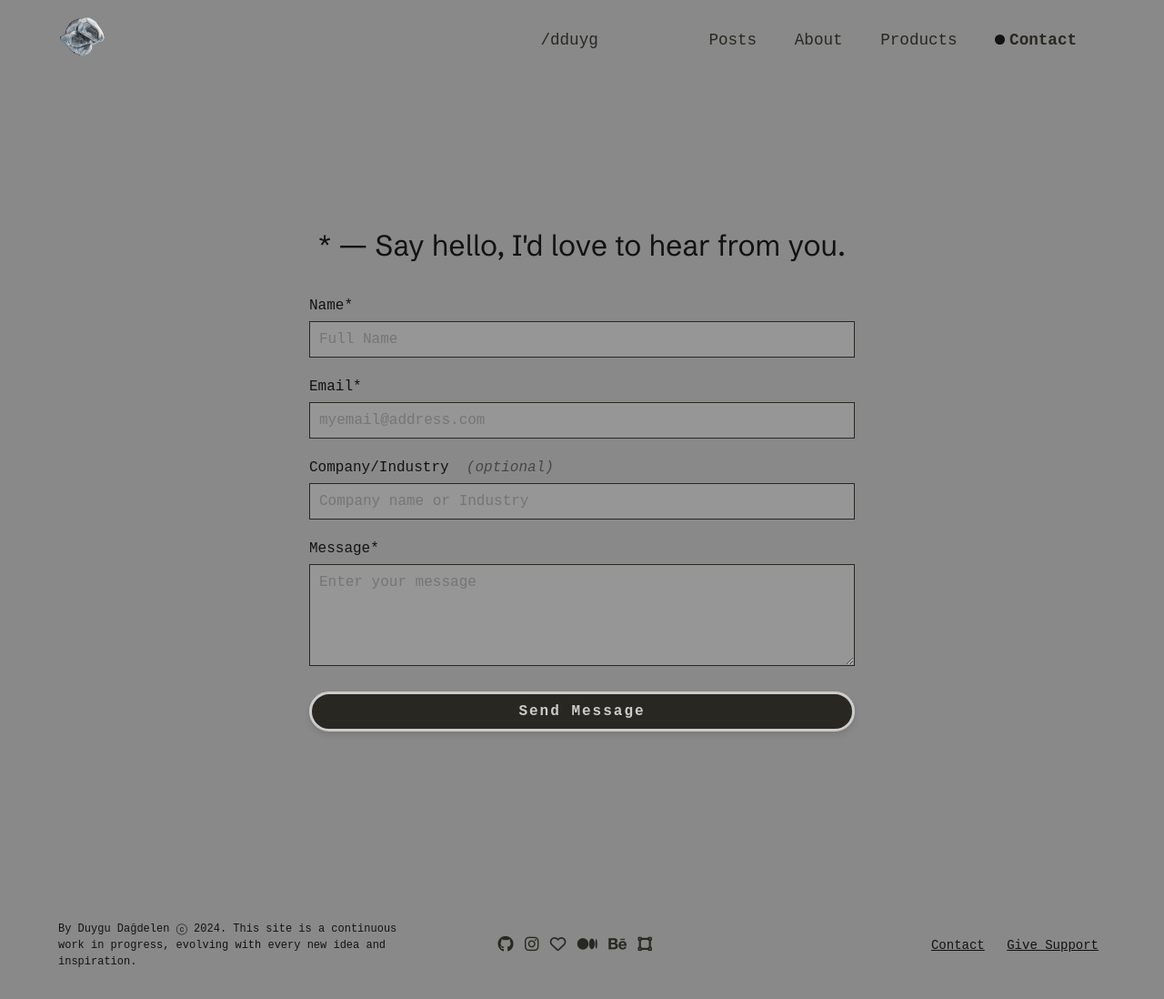
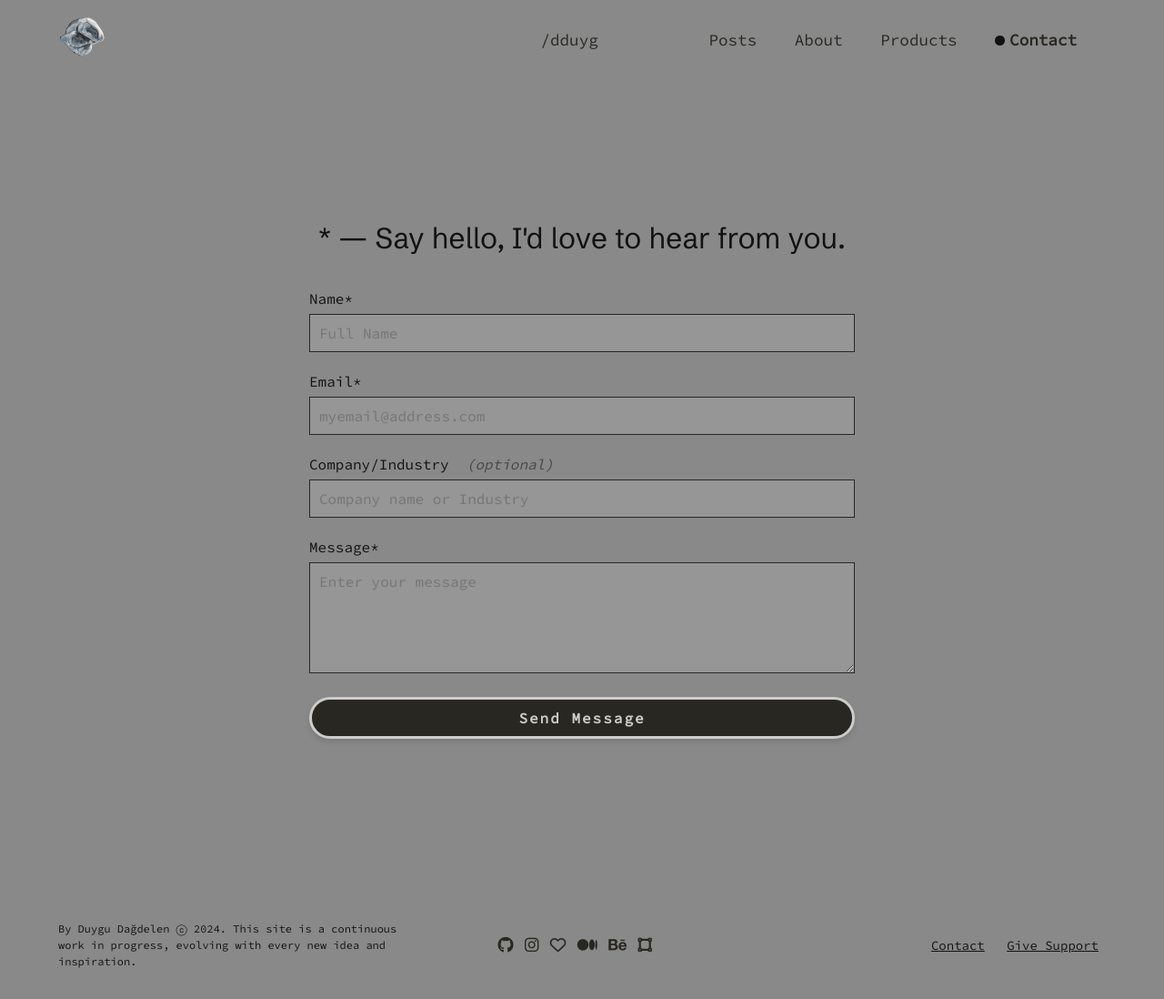
Before and after one commit to dduyg/duuuy, a Jekyll site: the page built from contact.html, in a window 1280 px wide. Shown: the whole page at 91% size. Built offline with Jekyll 4.4.1, drawn with Linux system fonts in a browser that asks for light colours; nearby versions of some CDN libraries; some web fonts are replaced.

Commit message:
Update main.css

```diff
--- a/assets/main.css
+++ b/assets/main.css
@@ -4,21 +4,12 @@
   --marker: #CCCCCC;
   --back: #898989;
   --main-font: "Schibsted Grotesk", sans-serif;
-  --mono-font: 'Fantasque Sans Mono', monospace;
+  --mono-font: "Source Code Pro", monospace;
 }
 @font-face {
   font-family: 'LabMono';
   src: url('/assets/labmono-regular-web.woff2') format('woff2'),
        url('/assets/labmono-regular-web.woff') format('woff');
-  font-weight: normal;
-  font-style: normal;
-}
-
-
-@font-face {
-  font-family: 'Fantasque Sans Mono';
-  src: url('https://raw.githubusercontent.com/dduyg/LiminalLoop/main/fonts/FantasqueSansMono-Regular.woff2') format('woff2'),
-       url('https://raw.githubusercontent.com/dduyg/LiminalLoop/main/fonts/FantasqueSansMono-Regular.woff') format('woff');
   font-weight: normal;
   font-style: normal;
 }
```
